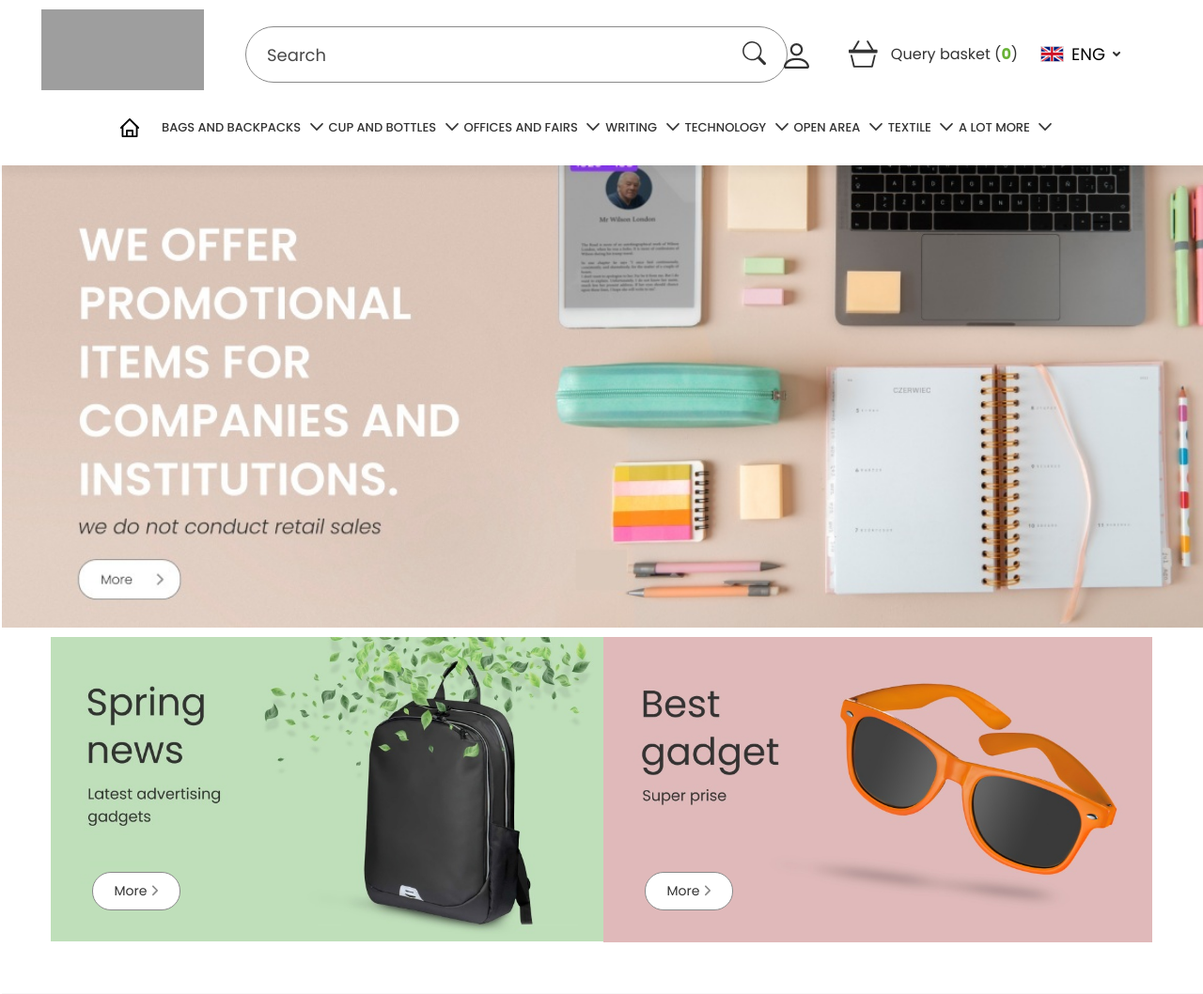
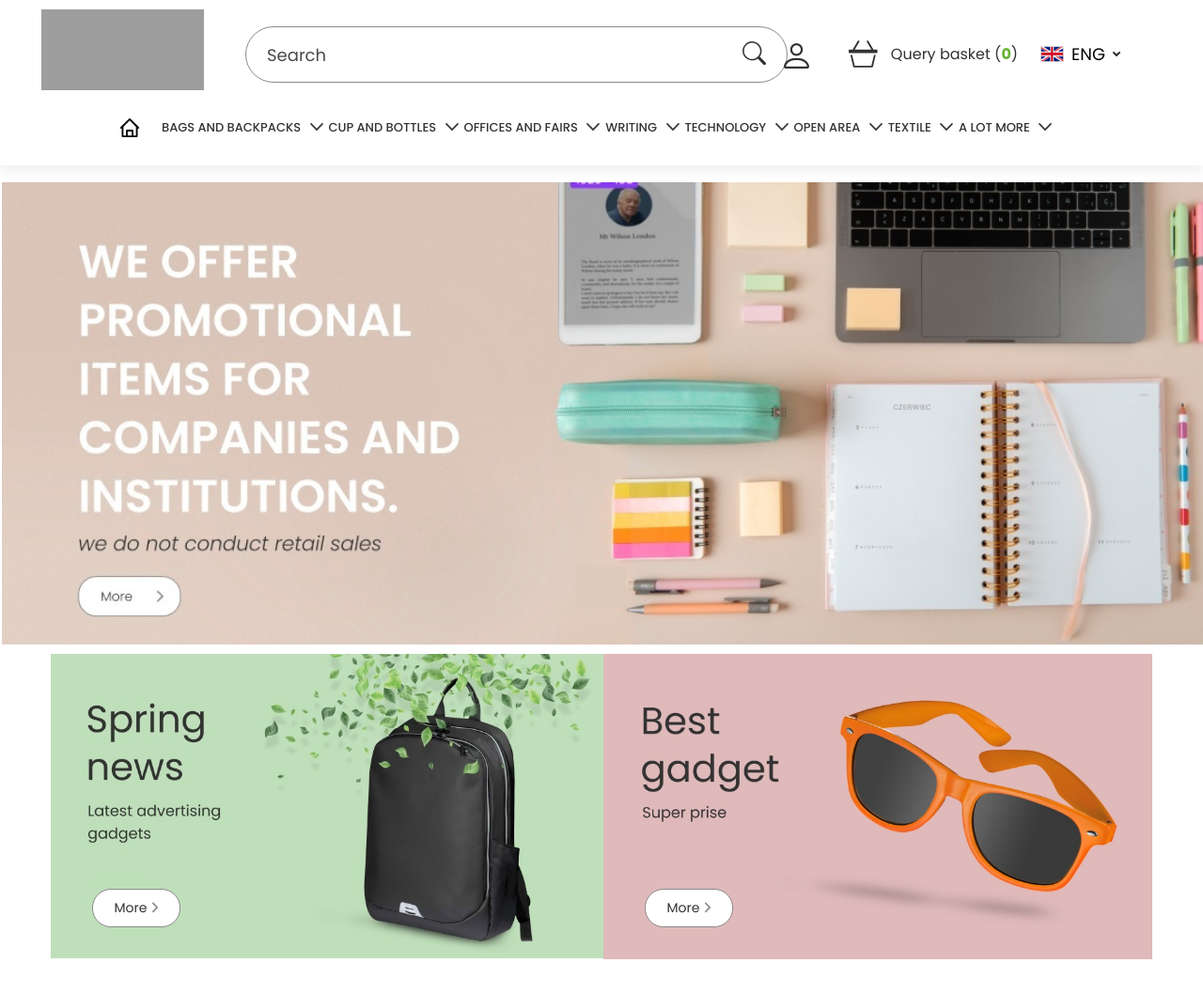
Before and after one commit to goldipl/obsequioshop, a PHP site: page / in a window 1280 px wide. Shown: the top 1058 px of the page at 94% size. Run offline with PHP 8.4, Linux system fonts and the light colour scheme; some libraries are stand-ins or nearby versions; grey boxes are pictures that could not be loaded.

Commit message:
Refactor code structure for improved readability and maintainability

```diff
--- a/scss/_nav.scss
+++ b/scss/_nav.scss
@@ -1,11 +1,24 @@
+body {
+  padding-top: 184px;
+  @media (max-width: 1260px) {
+    padding-top: 80px;
+    &:has(header.menu-open) {
+      padding-top: 0;
+    }
+  }
+  @media (max-width: 760px) {
+    padding-top: 52px;
+  }
+}
+
 header {
-  position: relative;
+  position: fixed;
   top: 0;
   left: 0;
   right: 0;
   background-color: $white;
   width: 100vw;
-  z-index: 10;
+  z-index: 50;
   margin-bottom: -10px;
   &.menu-open {
     position: static;
@@ -194,7 +207,7 @@ header {
           height: 20px;
           width: 20px;
           padding: 28px 0;
-          @media (max-width: 991px) {
+          @media (max-width: 1260px) {
             padding: 0;
           }
           img {
@@ -301,7 +314,7 @@ header {
                 @media (max-width: 1300px) {
                   font-size: 13px;
                 }
-                @media (max-width: 991px) {
+                @media (max-width: 1260px) {
                   font-size: 16px;
                 }
               }
```
Also changed, not shown: scss/main.css, 1 other file.
